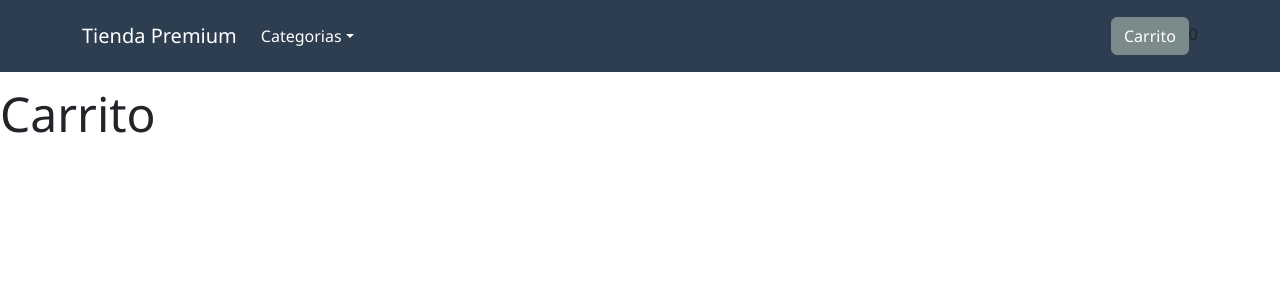
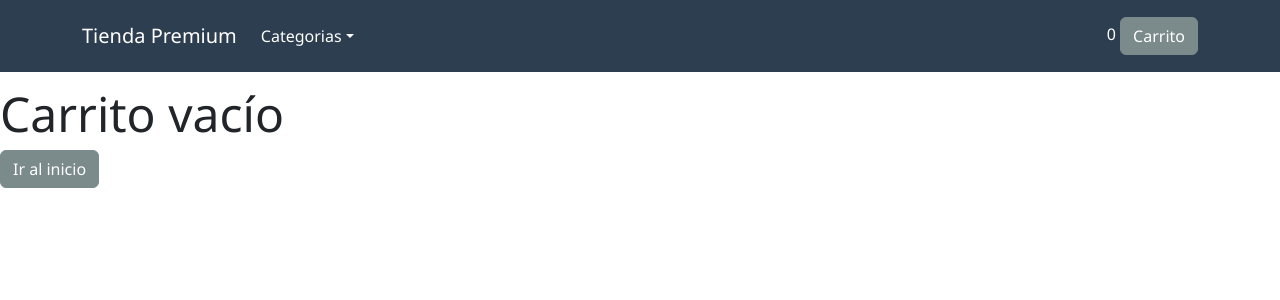
Before and after one commit to elwinniepapa/NumenEcommerce, a React (Create React App) app: page /cart in a window 1280 px wide. Shown: the top 300 px of the page. Built offline with nearby package versions, Linux system fonts and the light colour scheme.

Commit message:
Se agrega funcionalidad al carrito, ver elementos, eliminar elementos.

```diff
--- a/src/components/App.css
+++ b/src/components/App.css
@@ -10,6 +10,10 @@
 
 .centerProducts {
     justify-content: center;
+}
+
+.span-white{
+    color: white;
 }
 
 /* Tarjetas de los productos */
--- a/src/components/Cart/Cart.jsx
+++ b/src/components/Cart/Cart.jsx
@@ -1,8 +1,47 @@
+import { Link } from "react-router-dom";
+import { useCarritoContext } from "../../context/CarritoContext";
 
 const Cart = () => {
+
+    const { carrito, emptyCart, totalPrice, removeItem } = useCarritoContext()
+
     return (
         <div>
-            <h1>Carrito</h1>
+            {carrito.length === 0
+                ? /* Ternario que significa SI */
+                <div>
+                    <h1>Carrito vacío</h1>
+                    <button className="btn btn-dark">
+                        <Link to={"/"} className="nav-link">
+                            Ir al inicio
+                        </Link>
+                    </button>
+                </div>
+                : /* Ternario que significa NO */
+                <div>
+                    {/* crear un container*/}
+                    <div className="container">
+                        <div className="row centerProducts">
+
+                            {carrito.map(prod =>
+                                <div className="card col-xl-2">
+                                    <div className="card-img">
+                                        <img src={prod.img} className="card-img-top productImage" alt={prod.alt} />
+                                    </div>
+                                    <div className="card-body">
+                                        <p className="card-text">{prod.nombre} {prod.marca} {prod.modelo}</p>
+                                        <p className="card-text">Cantidad: {prod.cant}</p>
+                                        <p className="card-text">Precio unitario: $ {prod.precio}</p>
+                                        <p className="card-text">Subtotal: $ {(prod.precio * prod.cant)}</p>
+                                        <button className="btn btn-danger fontNoto" onClick={() => removeItem(prod.id)}>Eliminar</button>
+                                    </div>
+                                </div>
+                            )}
+
+                        </div>
+                    </div>
+                </div>
+            }
         </div>
     );
 }
--- a/src/components/Navbar/CartButton/CartButton.jsx
+++ b/src/components/Navbar/CartButton/CartButton.jsx
@@ -1,4 +1,5 @@
 import { useCarritoContext } from "../../../context/CarritoContext";
+import { Link } from "react-router-dom";
 
 const CartButton = () => {
 
@@ -6,8 +7,12 @@ const CartButton = () => {
 
     return (
         <div>
-            <button className="btn btn-dark">Carrito</button>
-            <span>{ getProductsQuantity() }</span>
+            <span className="span-white">{getProductsQuantity()} </span>
+            <button className="btn btn-dark">
+                <Link to={"/cart"} className="nav-link">
+                    Carrito
+                </Link>
+            </button>
         </div>
     );
 }
```
